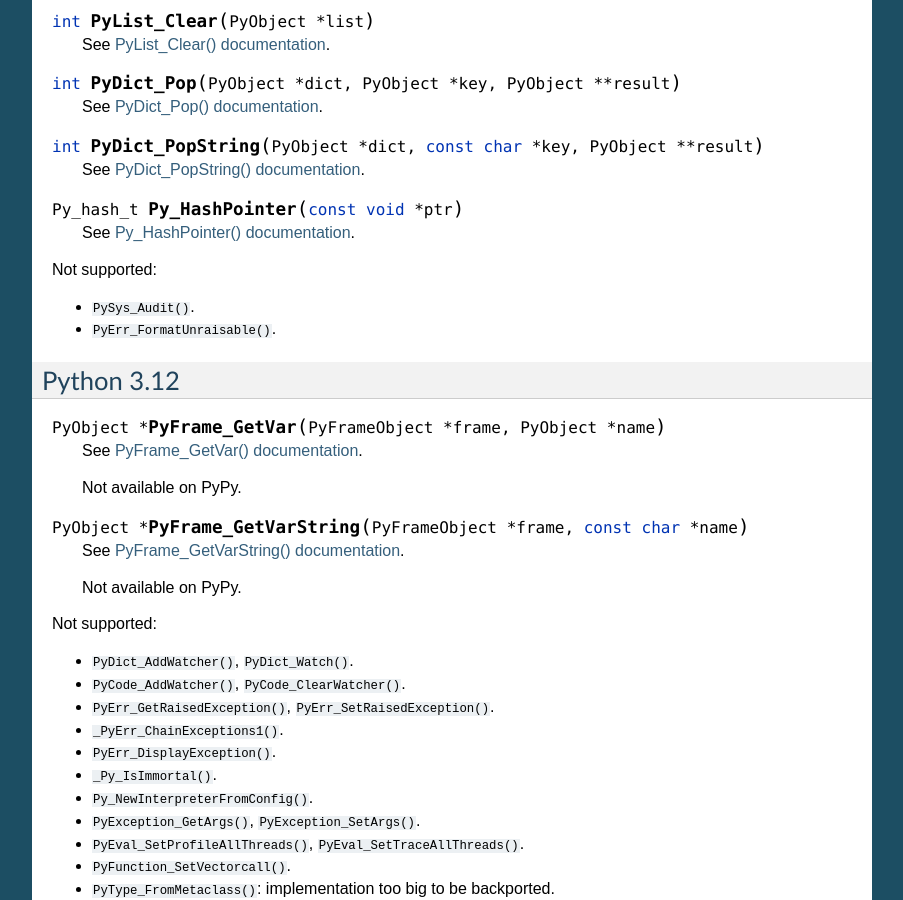
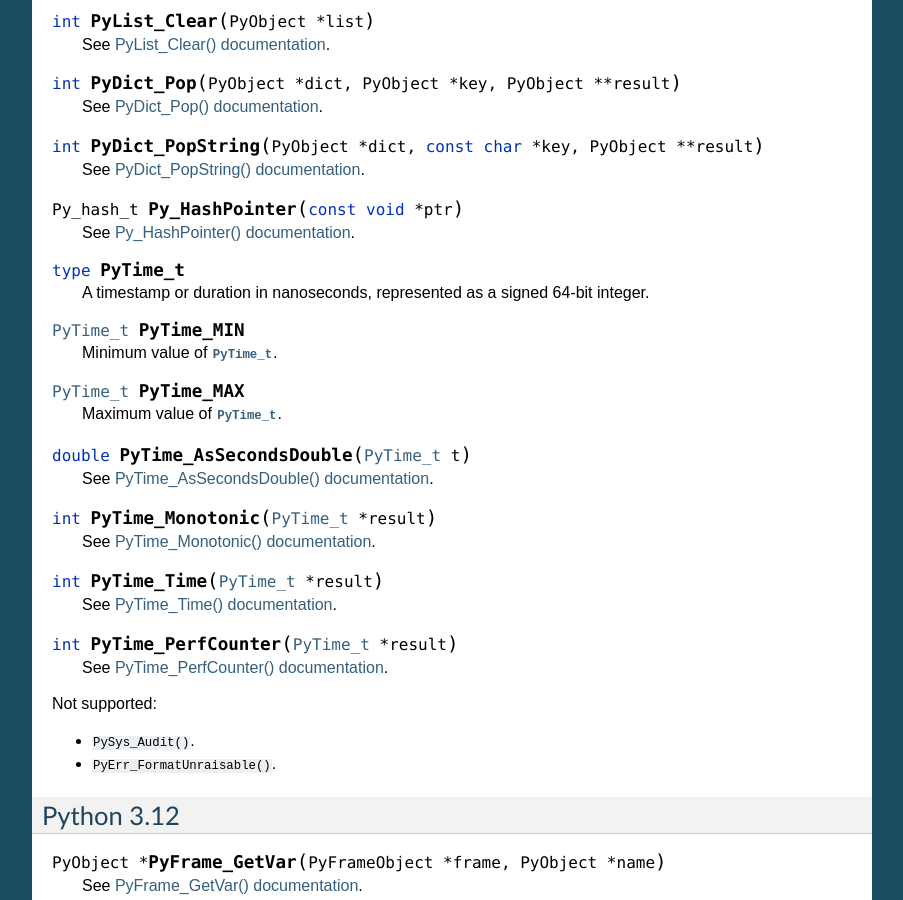
Before and after one commit to python/pythoncapi-compat, a Sphinx documentation site: the page built from docs/api.rst, in a window 1280 px wide and 900 px high, scrolled down 2087 px. Shown: the whole window, without its empty margins (198-1101 px from the left). Built offline with Sphinx 7.4.7, drawn with Linux system fonts in a browser that asks for light colours.

Commit message:
Add PyTime API (#84)

```diff
--- a/docs/api.rst
+++ b/docs/api.rst
@@ -140,6 +140,36 @@ Python 3.13
 .. c:function:: Py_hash_t Py_HashPointer(const void *ptr)
 
    See `Py_HashPointer() documentation <https://docs.python.org/dev/c-api/hash.html#c.Py_HashPointer>`__.
+
+.. c:type:: PyTime_t
+
+   A timestamp or duration in nanoseconds, represented as a signed 64-bit
+   integer.
+
+.. c:var:: PyTime_t PyTime_MIN
+
+   Minimum value of :c:type:`PyTime_t`.
+
+.. c:var:: PyTime_t PyTime_MAX
+
+   Maximum value of :c:type:`PyTime_t`.
+
+.. c:function:: double PyTime_AsSecondsDouble(PyTime_t t)
+
+   See `PyTime_AsSecondsDouble() documentation <https://docs.python.org/dev/c-api/time.html#c.PyTime_AsSecondsDouble>`__.
+
+.. c:function:: int PyTime_Monotonic(PyTime_t *result)
+
+   See `PyTime_Monotonic() documentation <https://docs.python.org/dev/c-api/time.html#c.PyTime_Monotonic>`__.
+
+.. c:function:: int PyTime_Time(PyTime_t *result)
+
+   See `PyTime_Time() documentation <https://docs.python.org/dev/c-api/time.html#c.PyTime_Time>`__.
+
+.. c:function:: int PyTime_PerfCounter(PyTime_t *result)
+
+   See `PyTime_PerfCounter() documentation <https://docs.python.org/dev/c-api/time.html#c.PyTime_PerfCounter>`__.
+
 
 Not supported:
 
--- a/runtests.py
+++ b/runtests.py
@@ -30,6 +30,7 @@ TEST_COMPAT = os.path.join(TEST_DIR, "test_pythoncapi_compat.py")
 TEST_UPGRADE = os.path.join(TEST_DIR, "test_upgrade_pythoncapi.py")
 
 PYTHONS = (
+    # CPython
     "python3-debug",
     "python3",
     "python2.7",
@@ -43,6 +44,8 @@ PYTHONS = (
     "python3.11",
     "python3.12",
     "python3.13",
+
+    # PyPy
     "pypy",
     "pypy2",
     "pypy2.7",
```
Also changed, not shown: docs/changelog.rst (+9 -0 lines), 3 other files.
